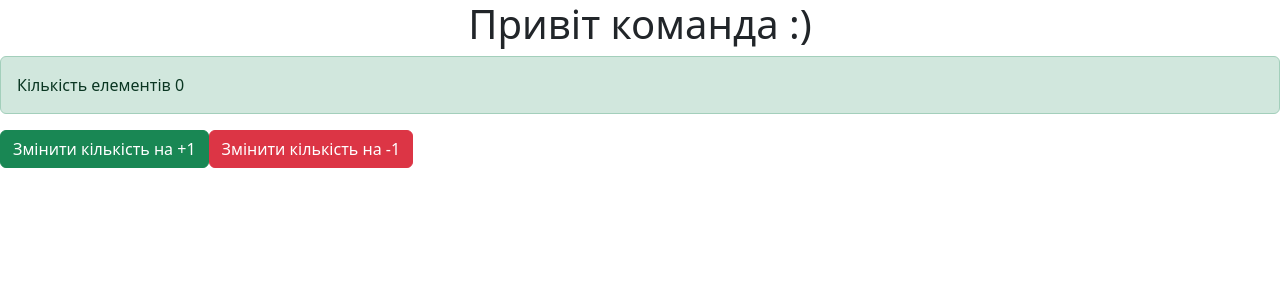
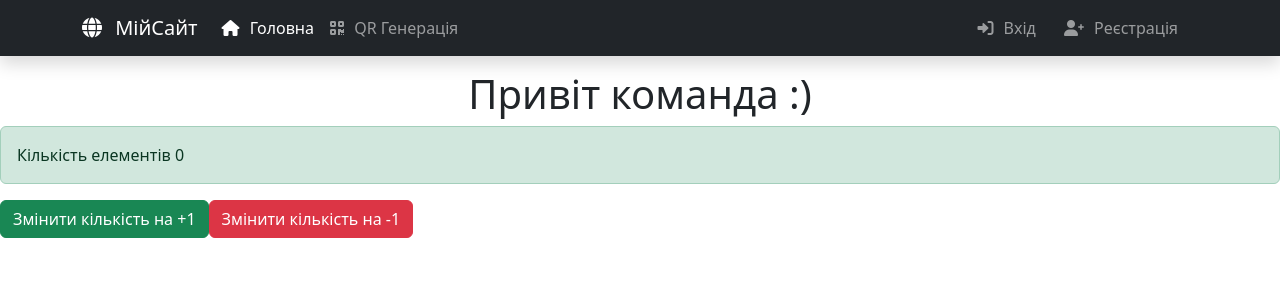
Before and after one commit to novakvova/React-NPR511, a React (Create React App) app in the folder my-boot/: page / in a window 1280 px wide. Shown: the top 300 px of the page. Built offline with nearby package versions, Linux system fonts and the light colour scheme.

Commit message:
Working begin qr code

```diff
--- a/my-boot/package.json
+++ b/my-boot/package.json
@@ -10,6 +10,7 @@
     "bootstrap": "^5.3.8",
     "react": "^19.2.7",
     "react-dom": "^19.2.7",
+    "react-qr-code": "^2.2.0",
     "react-router": "^8.2.0",
     "react-scripts": "5.0.1",
     "web-vitals": "^2.1.4"
--- a/my-boot/public/index.html
+++ b/my-boot/public/index.html
@@ -10,6 +10,8 @@
       content="Web site created using create-react-app"
     />
     <link rel="apple-touch-icon" href="%PUBLIC_URL%/logo192.png" />
+    <!-- Font Awesome 6 (іконки) -->
+    <link rel="stylesheet" href="https://cdnjs.cloudflare.com/ajax/libs/font-awesome/6.0.0-beta3/css/all.min.css">
     <!--
       manifest.json provides metadata used when your web app is installed on a
       user's mobile device or desktop. See https://developers.google.com/web/fundamentals/web-app-manifest/
--- a/my-boot/src/App.css
+++ b/my-boot/src/App.css
@@ -0,0 +1,17 @@
+/* Невеликий відступ зверху для контенту, щоб navbar не перекривав */
+body {
+    padding-top: 70px;
+}
+/* Додаткові стилі для кращого вигляду (опціонально) */
+.navbar-brand i {
+    margin-right: 8px;
+}
+.nav-link i {
+    margin-right: 6px;
+}
+/* Адаптація для дуже малих екранів */
+@media (max-width: 576px) {
+    .navbar-brand {
+        font-size: 1.2rem;
+    }
+}
--- a/my-boot/src/App.js
+++ b/my-boot/src/App.js
@@ -5,16 +5,20 @@ import HomePage from "./pages/HomePage";
 import {Route, Routes} from "react-router";
 import LoginPage from "./pages/LoginPage";
 import RegisterPage from "./pages/RegisterPage";
+import MainNavbar from "./layouts/main/MainNavbar";
+import QRPage from "./pages/QRPage";
 
 function App() {
 
     return (
         <>
+            <MainNavbar/>
             <Routes>
                 <Route path="/">
                     <Route index element={<HomePage/>}/>
                     <Route path="login" element={<LoginPage/>}/>
                     <Route path="register" element={<RegisterPage/>}/>
+                    <Route path="qr" element={<QRPage/>}/>
                 </Route>
             </Routes>
         </>
--- /dev/null
+++ b/my-boot/src/layouts/main/MainNavbar.js
@@ -0,0 +1,53 @@
+
+//Панель навігації на сайті
+import {Link} from "react-router";
+
+const MainNavbar = () => {
+    return (
+        <>
+            <nav className="navbar navbar-expand-lg navbar-dark bg-dark fixed-top shadow">
+                <div className="container">
+                    <Link to={"/"} className="navbar-brand">
+                        <i className="fas fa-globe"></i> МійСайт
+                    </Link>
+
+                    <button className="navbar-toggler" type="button" data-bs-toggle="collapse" data-bs-target="#navbarNav"
+                            aria-controls="navbarNav" aria-expanded="false" aria-label="Перемкнути навігацію">
+                        <span className="navbar-toggler-icon"></span>
+                    </button>
+
+                    <div className="collapse navbar-collapse" id="navbarNav">
+                        <ul className="navbar-nav me-auto mb-2 mb-lg-0">
+                            <li className="nav-item">
+                                <Link to={"/"} className="nav-link active" aria-current="page">
+                                    <i className="fas fa-home"></i> Головна
+                                </Link>
+                            </li>
+                            <li className="nav-item">
+                                <Link className="nav-link" to="/qr">
+                                    <i className="fas fa-qrcode"></i> QR Генерація
+                                </Link>
+                            </li>
+                        </ul>
+
+                        <ul className="navbar-nav ms-auto mb-2 mb-lg-0">
+                            <li className="nav-item">
+                                <Link className="nav-link" to="/login">
+                                    <i className="fas fa-sign-in-alt"></i> Вхід
+                                </Link>
+                            </li>
+                            <li className="nav-item">
+                                <Link className="nav-link btn btn-outline-light btn-sm px-3 mx-1"
+                                      to="/register" style={{borderRadius: "20px"}}>
+                                    <i className="fas fa-user-plus"></i> Реєстрація
+                                </Link>
+                            </li>
+                        </ul>
+                    </div>
+                </div>
+            </nav>
+        </>
+    )
+}
+
+export default MainNavbar;
--- /dev/null
+++ b/my-boot/src/pages/QRPage.js
@@ -0,0 +1,12 @@
+import QRCode from "react-qr-code";
+
+const QRPage = () => {
+    return (
+        <>
+            <h1 className={"text-center"}>Генерація QR кодів</h1>
+            <QRCode value="https://kherson.itstep.org/" />
+        </>
+    )
+}
+
+export default QRPage;
```
